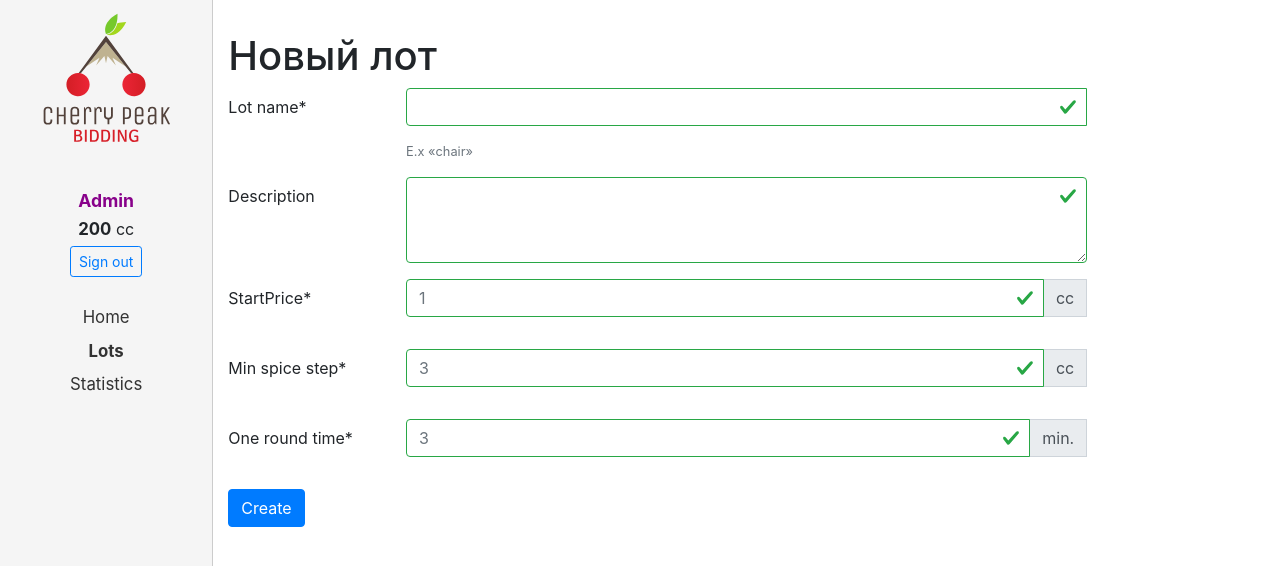
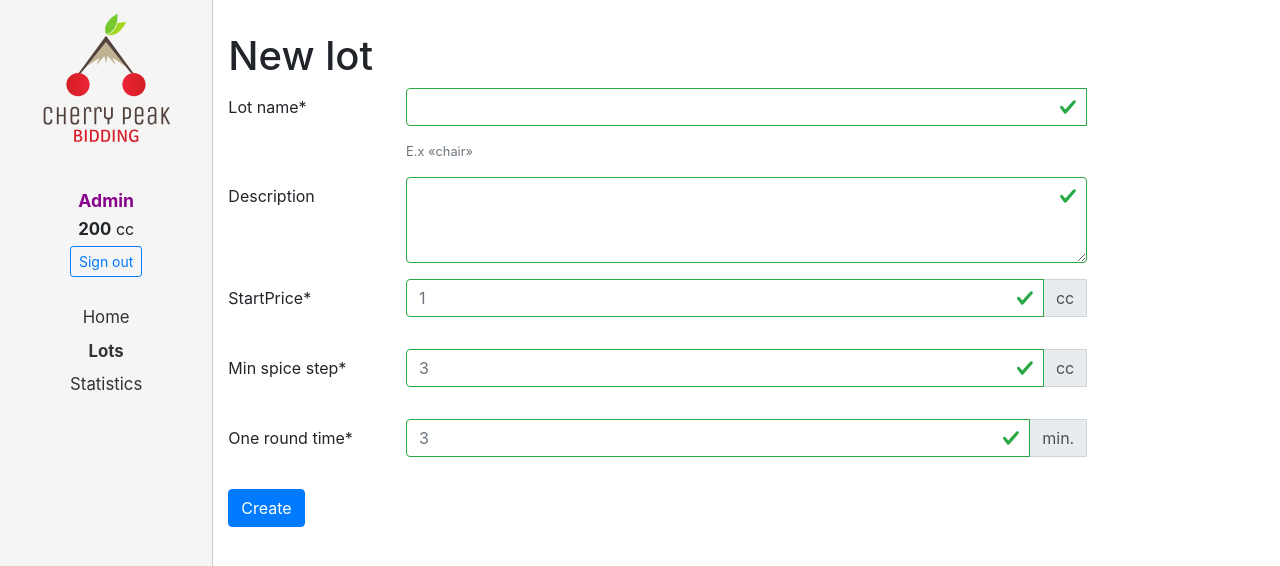
Before and after one commit to Aleksei-Pankratev-EPAM/CherryPeakBidding, a React (Create React App) app in the folder Client/: page /lots/add in a window 1280 px wide. Shown: the top 566 px of the page. Built offline with nearby package versions, Linux system fonts and the light colour scheme.

Commit message:
Rename title

```diff
--- a/Client/src/components/lot/AddLot.js
+++ b/Client/src/components/lot/AddLot.js
@@ -145,7 +145,7 @@ class AddLot extends Component {
   render() {
     return (
       <div>
-        <h1>Новый лот</h1>
+        <h1>New lot</h1>
 
         <form onSubmit={this.handleSubmit}>
           {this.renderFieldRow('title', 'Lot name', 'text', 'E.x «chair»', null, true, null)}
```
